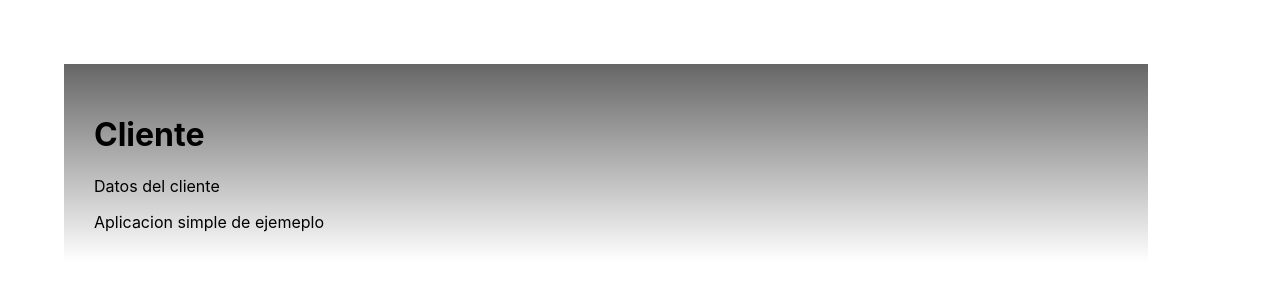
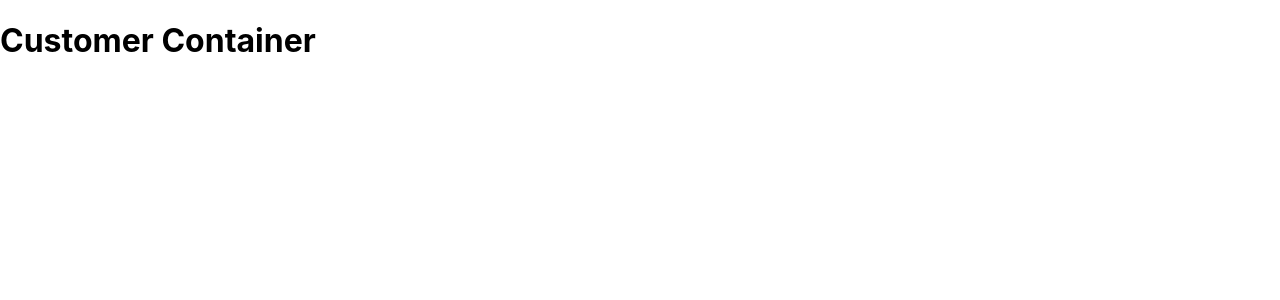
Before and after one commit to jebusdoodles/react-customers-app, a React (Create React App) app: page /customer/1 in a window 1280 px wide. Shown: the top 300 px of the page. Built offline with nearby package versions, Linux system fonts and the light colour scheme.

Commit message:
render customer container

```diff
--- a/src/App.js
+++ b/src/App.js
@@ -23,7 +23,7 @@ class App extends Component{
           <Route exact path="/customers" component={CustomersContainer}></Route>
           <Switch>
             <Route path="/customers/new" component={this.renderCustomerNewContainer}></Route>
-            <Route path="/customer/:dni" component={CustomerContainer}></Route>
+            <Route path="/customer/:dni" component={this.renderCustomerContainer}></Route>
           </Switch>
         </div>
       </Router>
```
